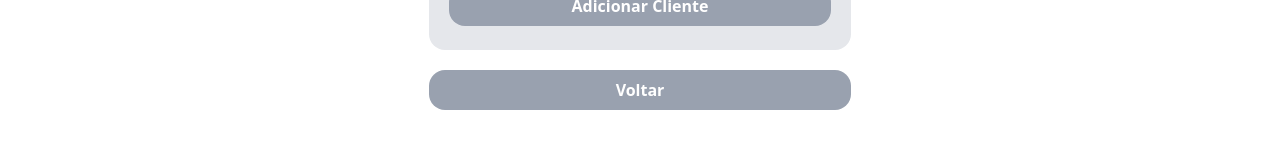
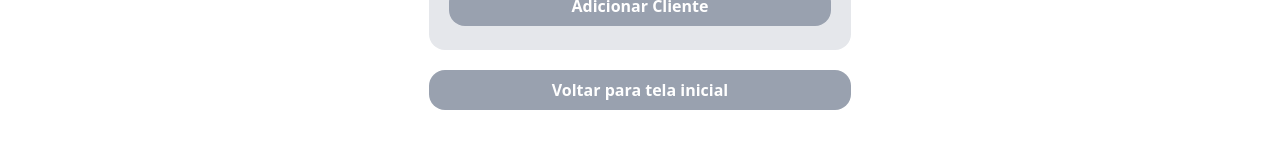
Before and after one commit to CLH-project/ERP-Frontend, a Next.js app: page /cadastrarcliente in a window 1280 px wide. Shown: the part 348-496 px from the top of the page. Built offline with nearby package versions, Linux system fonts and the light colour scheme.

Commit message:
feature: adicionado tela de inicio

```diff
--- a/src/app/cadastrarcliente/page.tsx
+++ b/src/app/cadastrarcliente/page.tsx
@@ -21,7 +21,7 @@ export default function cadastrarCliente() {
                 </div>
 
                 <div className="w-full flex justify-center mt-5">
-                    <Button functionName="Voltar" type="button"  onClick={() => router.back()}/>
+                    <Button functionName="Voltar para tela inicial" type="button"  onClick={() => router.push("/inicio")}/>
                 </div>
             </div>
         </div>
--- /dev/null
+++ b/src/app/inicio/page.tsx
@@ -0,0 +1,12 @@
+'use client'
+
+import { Header } from "@/components"
+
+export default function Inicio() {
+
+    return (
+        <div>
+            <Header/>
+        </div>
+    )
+}
```
